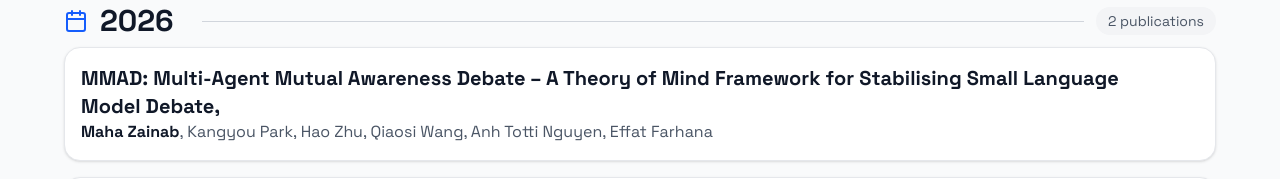
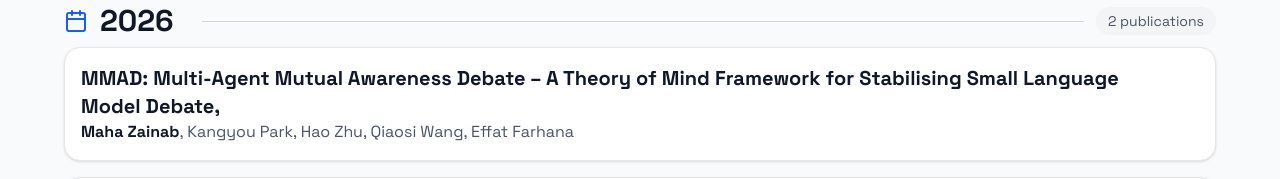
Before and after one commit to MahaZainab/MahaZainab.github.io, a React (Vite) app: page / in a window 1280 px wide. Shown: the part 1120-1299 px from the top of the page. Built offline with nearby package versions, Linux system fonts and the light colour scheme.

Commit message:
Auto commit on save

```diff
--- a/src/data/content.ts
+++ b/src/data/content.ts
@@ -90,7 +90,7 @@ export const publications: Publication[] = [
   {
     id: 4,
     title: "MMAD: Multi-Agent Mutual Awareness Debate – A Theory of Mind Framework for Stabilising Small Language Model Debate,",
-    authors: ["Maha Zainab", "Kangyou Park", "Hao Zhu", "Qiaosi Wang", "Anh Totti Nguyen", "Effat Farhana"],
+    authors: ["Maha Zainab", "Kangyou Park", "Hao Zhu", "Qiaosi Wang", "Effat Farhana"],
     pdfLink: "",
     talkLink: "",
     year: "2026",
```
